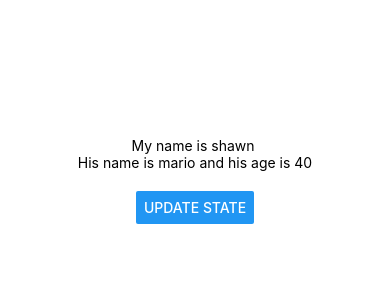
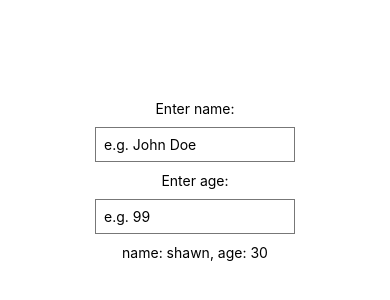
Before and after one commit to sujiayi317/react-native-project, a React Native app: screen / in a window 390 px wide. Shown: the part 242-542 px from the top of the page. Built offline with nearby package versions, Linux system fonts and the light colour scheme.

Commit message:
TextInput

```diff
--- a/App.js
+++ b/App.js
@@ -1,23 +1,29 @@
 import React, { useState } from 'react';
-import { StyleSheet, Text, View, Button } from 'react-native';
+import { StyleSheet, Text, View, TextInput } from 'react-native';
 
 export default function App() {
   const [name, setName] = useState('shawn');
-  const [person, setPerson] = useState({name: 'mario', age: 40})
-
-  const clickHandler = () => {
-    setName('Chun-li')
-    setPerson({name: 'luigi', age: 45})
-  }
+  const [age, setAge] = useState('30')
 
   return (
     <View style={styles.container}>
-      <Text>My name is {name} </Text>
+      <Text>Enter name:</Text>
+      <TextInput
+        // multiline
+        style={styles.input}
+        placeholder='e.g. John Doe'
+        // onChangeText={(val) => setName(val)} />
+        onChangeText={setName} />
 
-      <Text>His name is {person.name} and his age is {person.age}</Text>
-      <View style={styles.buttonContainer}>
-        <Button title='update state' onPress={clickHandler}/>
-      </View>
+      <Text>Enter age:</Text>
+      <TextInput
+        keyboardType='numeric'
+        style={styles.input}
+        placeholder='e.g. 99'
+        onChangeText={(val) => setAge(val)} />
+
+      <Text>name: {name}, age: {age}</Text>
+
     </View>
   );
 }
@@ -29,7 +35,11 @@
     alignItems: 'center',
     justifyContent: 'center',
   },
-  buttonContainer: {
-    marginTop: 20,
+  input: {
+    borderWidth: 1,
+    borderColor: '#777',
+    padding: 8,
+    margin: 10,
+    width:200
   }
 });
```
